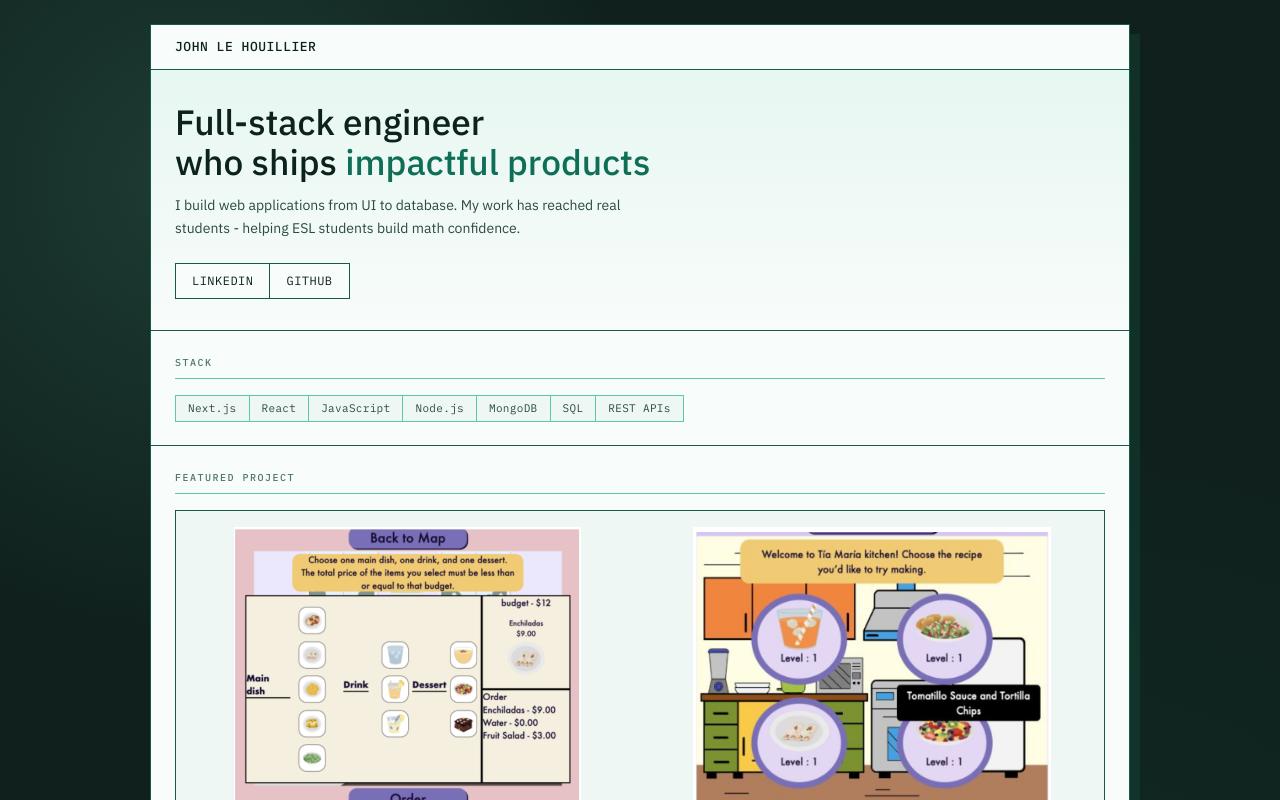
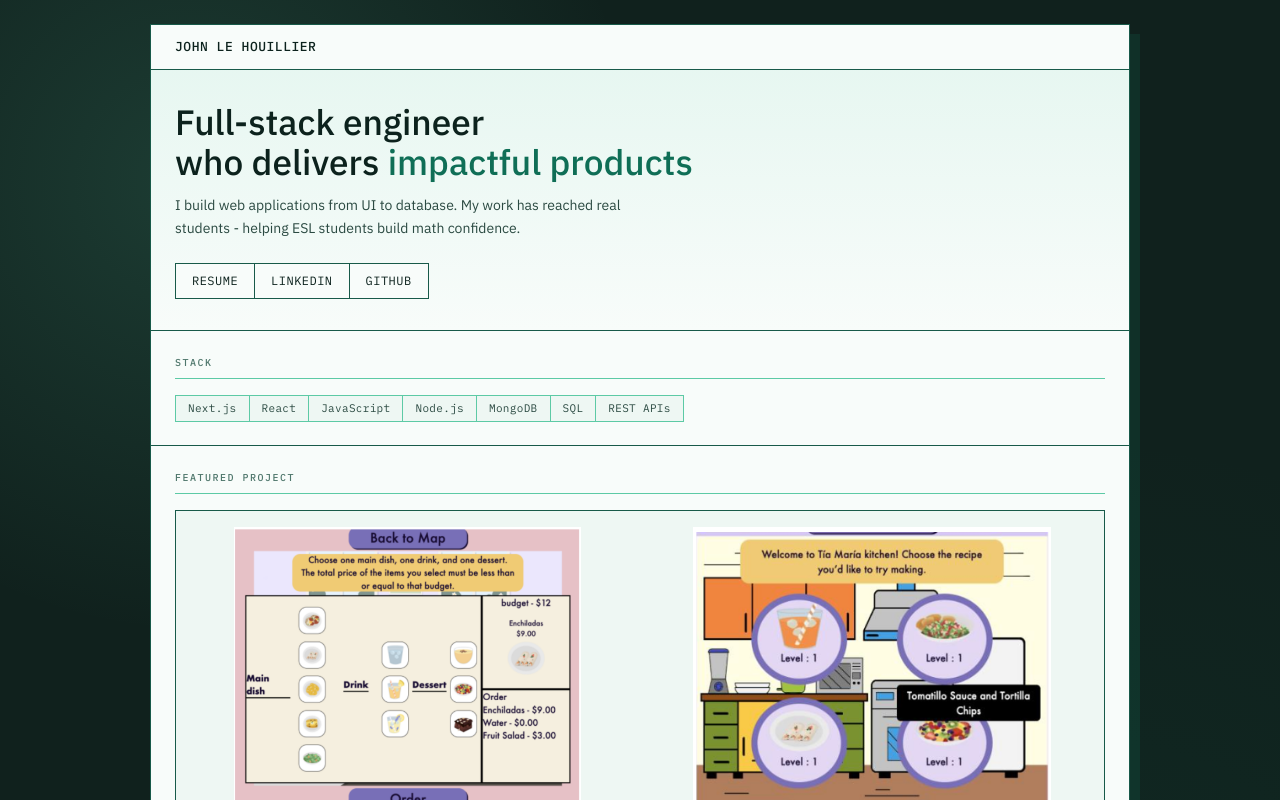
Before and after one commit to johnleh/john-portfolio, a Next.js app: page / in a window 1280 px wide. Shown: the top 800 px of the page. Built offline with nearby package versions, Linux system fonts and the light colour scheme.

Commit message:
Added resume / changed copy

```diff
--- a/src/app/page.js
+++ b/src/app/page.js
@@ -12,13 +12,21 @@ export default function Home() {
           <h1>
             Full-stack engineer
             <br />
-            who ships <em>impactful products</em>
+            who delivers <em>impactful products</em>
           </h1>
           <p className="port-hero-sub">
             I build web applications from UI to database. My work has reached
             real students - helping ESL students build math confidence.
           </p>
           <div className="port-cta-row">
+
+            <a
+              href="/resume/JohnLeHouillierResume.pdf"
+              className="port-btn social"
+              download
+            >
+              RESUME
+            </a>
             <a
               href={LinkedInUrl}
               className="port-btn social"
```
Also changed, not shown: 1 other file (tests, documents, lock files or other folders).
